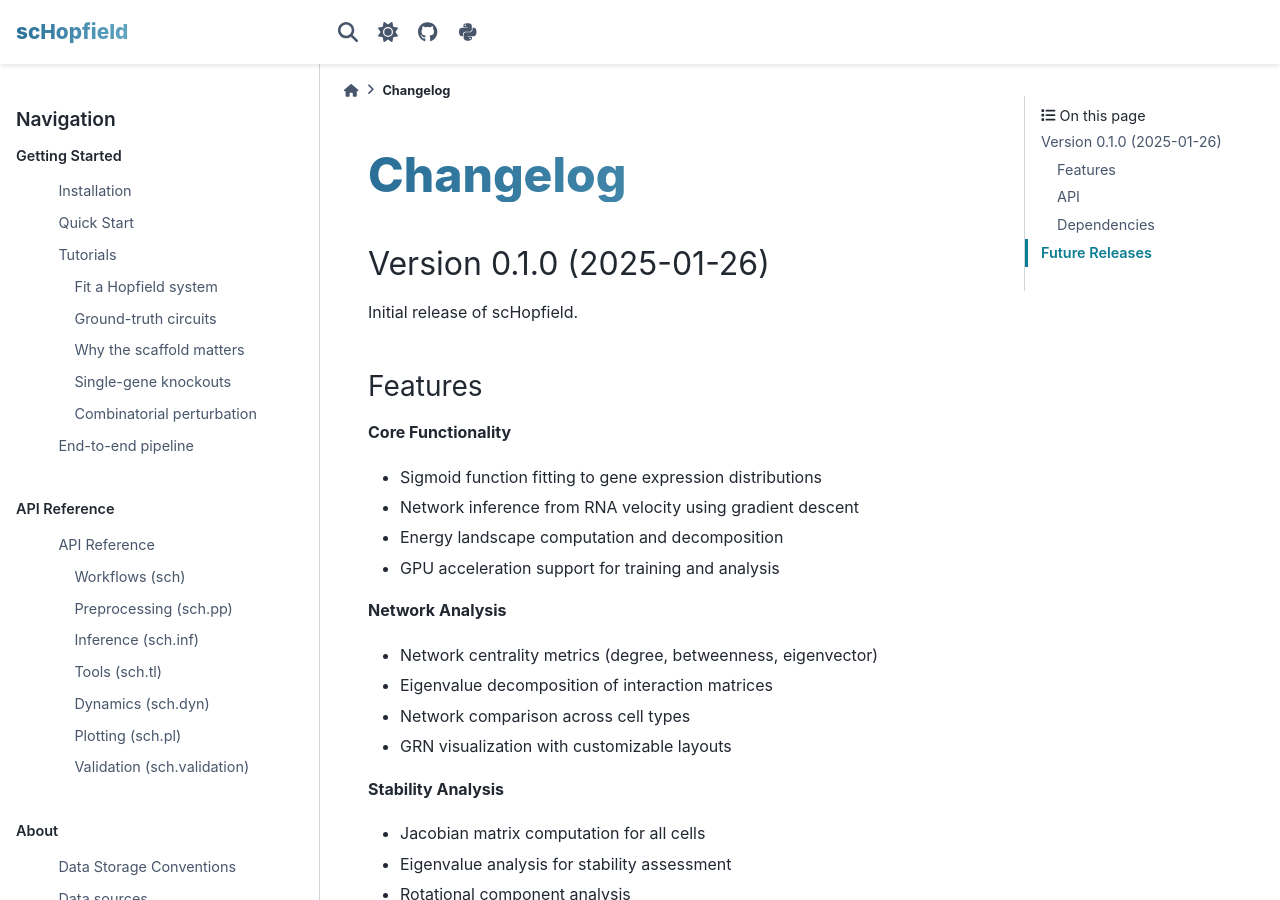
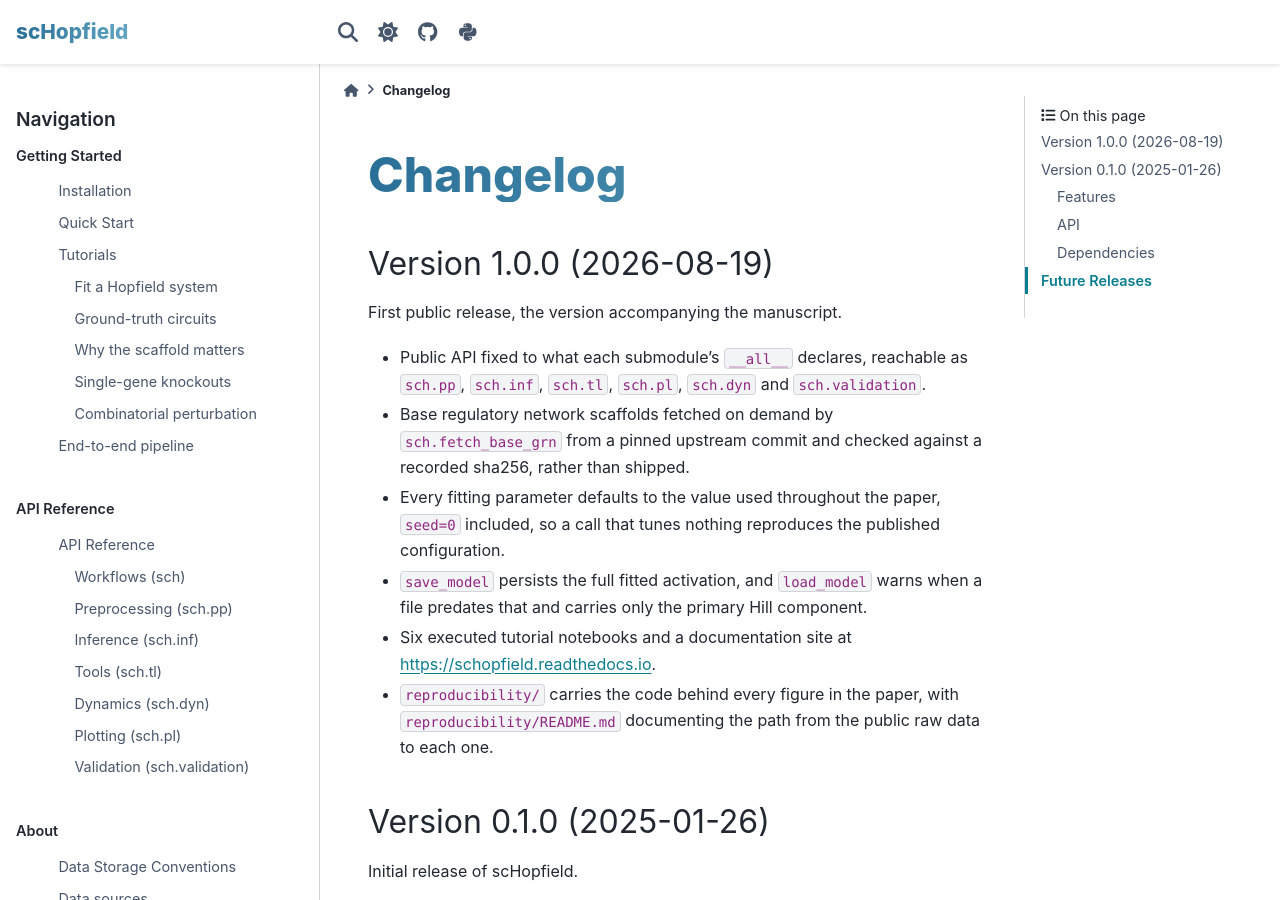
Before and after one commit to Bernaljp/scHopfield, a Sphinx documentation site: the page built from docs/changelog.rst, in a window 1280 px wide and 900 px high. Built offline with Sphinx 7.4.7 and the PyData theme 0.15.4, drawn with Linux system fonts in a browser that asks for light colours; pages that are not in the unit, such as notebooks, are missing from menus.

Commit message:
Release 1.0.0: name the version the paper cites, and add the machine-readable citation
The Code availability statement names a release rather than a moving branch, so the
version has to be one a reader can install and get the same code. 0.1.0 is bumped to
1.0.0 across every site that declares it: pyproject.toml, docs/conf.py,
scHopfield/__init__.py, the verification snippet in installation.rst, and the two
tutorial banners that print sch.__version__, whose recorded output would otherwise
publish a version that no longer exists. A changelog entry records what the release is.

CITATION.cff names the software's author, per #20, which settled sole authorship for
package metadata on the grounds that the manuscript carries full authorship and has no
author list to copy. No ORCID and no DOI: PEP 621 cannot hold an ORCID and the Zenodo
deposit comes after submission, so both attach to this same tag later. GitHub renders
the file as "Cite this repository", and MANIFEST.in carries it into the sdist.

Co-Authored-By: Claude Opus 5 (1M context) <noreply@anthropic.com>
Claude-Session: https://claude.ai/code/session_01Cz1YgtmkbZvNFga2UJfmLM

```diff
--- a/docs/changelog.rst
+++ b/docs/changelog.rst
@@ -1,5 +1,23 @@
 Changelog
 =========
+
+Version 1.0.0 (2026-08-19)
+--------------------------
+
+First public release, the version accompanying the manuscript.
+
+- Public API fixed to what each submodule's ``__all__`` declares, reachable as
+  ``sch.pp``, ``sch.inf``, ``sch.tl``, ``sch.pl``, ``sch.dyn`` and ``sch.validation``.
+- Base regulatory network scaffolds fetched on demand by ``sch.fetch_base_grn`` from a
+  pinned upstream commit and checked against a recorded sha256, rather than shipped.
+- Every fitting parameter defaults to the value used throughout the paper, ``seed=0``
+  included, so a call that tunes nothing reproduces the published configuration.
+- ``save_model`` persists the full fitted activation, and ``load_model`` warns when a file
+  predates that and carries only the primary Hill component.
+- Six executed tutorial notebooks and a documentation site at
+  https://schopfield.readthedocs.io.
+- ``reproducibility/`` carries the code behind every figure in the paper, with
+  ``reproducibility/README.md`` documenting the path from the public raw data to each one.
 
 Version 0.1.0 (2025-01-26)
 --------------------------
--- a/docs/conf.py
+++ b/docs/conf.py
@@ -18,8 +18,8 @@ author = "Juan Pablo Bernal Tamayo"
 # rebuild in a later year cannot make the docs disagree with the license.
 copyright = f"2026, {author}"
 
-release = "0.1.0"
-version = "0.1.0"
+release = "1.0.0"
+version = "1.0.0"
 
 # -- General configuration ---------------------------------------------------
 
--- a/docs/installation.rst
+++ b/docs/installation.rst
@@ -111,7 +111,7 @@ After installation, verify it works:
 .. code-block:: python
 
    import scHopfield as sch
-   print(sch.__version__)  # Should print: 0.1.0
+   print(sch.__version__)  # Should print: 1.0.0
 
    # Check available modules
    print(dir(sch))  # Should show: pp, inf, tl, pl, dyn, etc.
--- a/pyproject.toml
+++ b/pyproject.toml
@@ -4,7 +4,7 @@ build-backend = "setuptools.build_meta"
 
 [project]
 name = "scHopfield"
-version = "0.1.0"
+version = "1.0.0"
 description = "Single-cell Hopfield network analysis for gene regulatory networks"
 readme = "README.md"
 # Set by the dependencies, not by the syntax: scanpy declares >=3.12 and anndata >=3.11,
--- a/scHopfield/__init__.py
+++ b/scHopfield/__init__.py
@@ -46,7 +46,7 @@ non-commercial academic use, and not scHopfield's MIT license; ``DATA_SOURCES.md
 states the restriction and lists the works to cite.
 """
 
-__version__ = '0.1.0'
+__version__ = '1.0.0'
 
 # Import submodules
 from . import preprocessing as pp
```
Also changed, not shown: README.md (+5 -2 lines), docs/tutorials/01-getting-started.ipynb, docs/tutorials/02-ground-truth-circuits.ipynb, 2 other files.
